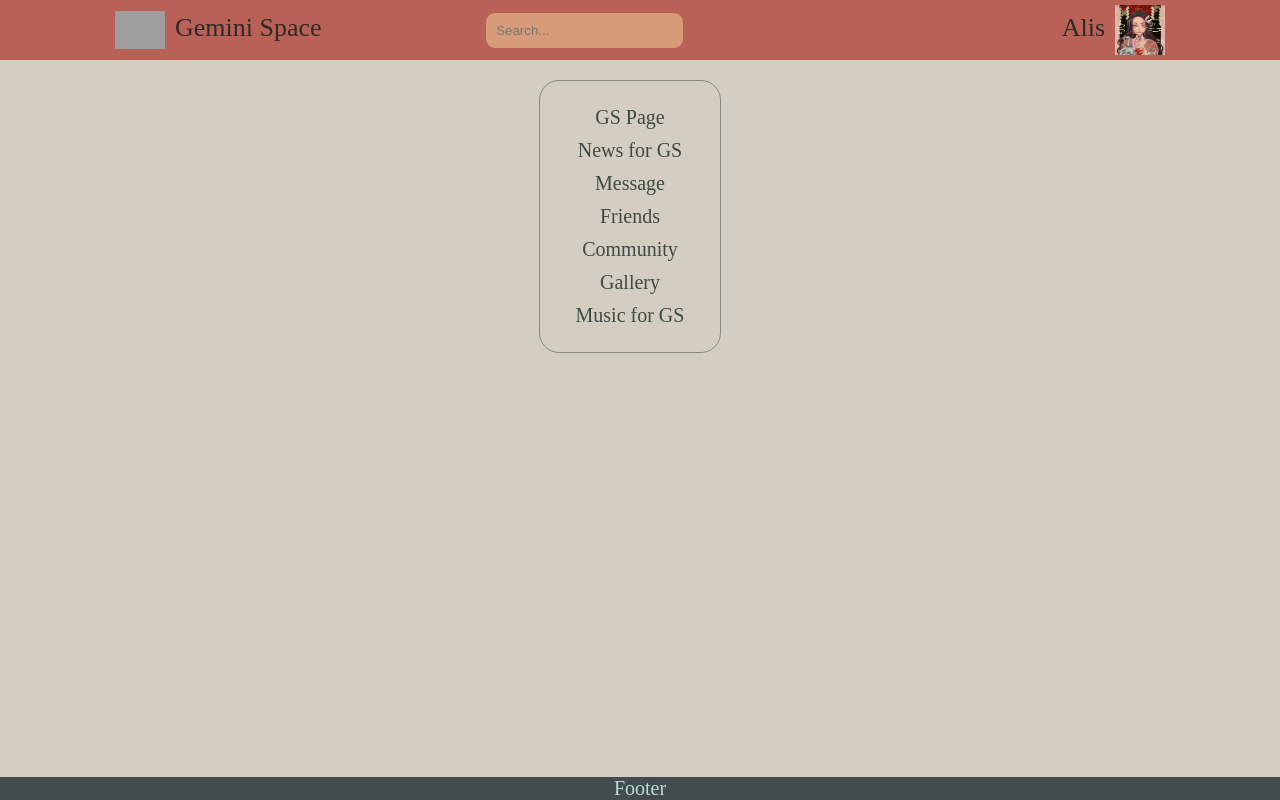
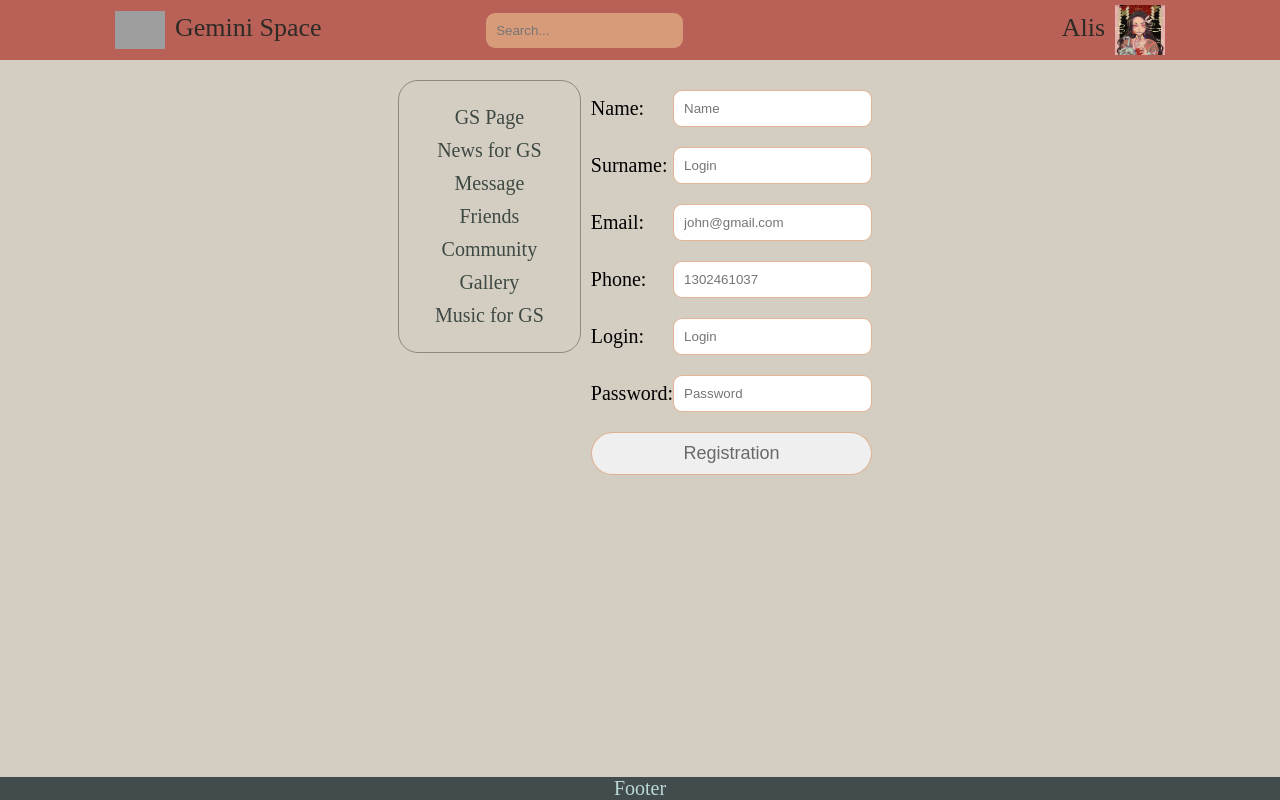
Before and after one commit to Alina-KI/gemini-space-frontend, a React (Create React App) app: page /registration in a window 1280 px wide. Built offline with nearby package versions, Linux system fonts and the light colour scheme; grey boxes are pictures that could not be loaded; a web font is replaced by a local one.

Commit message:
started registration

```diff
--- a/src/components/header/header.tsx
+++ b/src/components/header/header.tsx
@@ -16,7 +16,7 @@ export const Header = () => {
           <input type="text" placeholder="Search..." className={s.header_search}/>
         </div>
         <div className={s.login}>
-          <span className={s.login_name}><NavLink to="/auth">Alis</NavLink></span>
+          <span className={s.login_name}><NavLink to="/registration">Alis</NavLink></span>
           <NavLink to="/user/:pk">
             <div className={s.login_logo} style={{ backgroundImage: `url("${avatar}")` }}/>
           </NavLink>
--- a/src/components/pages/registration/registration.module.scss
+++ b/src/components/pages/registration/registration.module.scss
@@ -0,0 +1,45 @@
+.container{
+  display: flex;
+  flex-direction: column;
+
+  .textInput{
+    display: flex;
+    flex-direction: row;
+    justify-content: space-between;
+    align-items: center;
+  }
+
+  input{
+    border-radius: 9px;
+    padding: 10px;
+    border: 1px solid rgba(222, 167, 128, 0.833);
+    outline: none;
+    margin: 10px 0;
+  }
+
+  button{
+    font-size: 18px;
+    border-radius: 30px;
+    padding: 10px 50px;
+    color: dimgray;
+    border: 1px solid rgba(222, 167, 128, 0.833);
+    outline: none;
+    margin: 10px 0;
+    transition: 1s;
+  }
+  button:hover{
+    cursor: pointer;
+    color: #2E2B26;
+    background: rgba(222, 167, 128, 0.833);
+  }
+  .inputError{
+    display: flex;
+    align-items: center;
+
+    .error{
+      color: rgba(175, 56, 48);
+      text-align: center;
+      margin-left: 10px;
+    }
+  }
+}
--- a/src/components/pages/registration/registration.tsx
+++ b/src/components/pages/registration/registration.tsx
@@ -1,29 +1,106 @@
 import React from 'react'
-// import s from './registration.module.scss'
-// import { SubmitHandler, useForm } from 'react-hook-form'
+import s from './registration.module.scss'
+import { SubmitHandler, useForm } from 'react-hook-form'
 
-// type Registration = {
-//   login: string
-//   password: string
-//   email: string
-//   phone: number
-//   name: string
-//   surname: string
-//   age: number
-// }
+type Registration = {
+  login: string
+  password: string
+  email: string
+  phone: number
+  name: string
+  surname: string
+  age: number
+}
 
 export const Registration = () => {
-  // const { register, handleSubmit, watch, formState: { errors } } = useForm<Registration>()
-  // const onSubmit: SubmitHandler<Registration> = data => {
-  //   console.log(data)
-  // }
+  const { register, handleSubmit, watch, formState: { errors } } = useForm<Registration>()
+  const onSubmit: SubmitHandler<Registration> = data => {
+    console.log(data)
+  }
 
   return (
-    // <form onSubmit={handleSubmit(onSubmit)}>
-    //
-    // </form>
-    <div>
-
-    </div>
+    <form onSubmit={handleSubmit(onSubmit)} className={s.container}>
+      <div className={s.textInput}>
+        <p>Name:</p>
+        <div className={s.inputError}>
+          <input
+            {...register('name', {
+              required: { value: true, message: 'This field is required' },
+              maxLength: { value: 100, message: 'Login cannot exceed 100 characters' }
+            })}
+            type="text" placeholder="Name" />
+          {errors?.name &&
+          <p className={s.error}>* {errors.name.message} </p>}
+        </div>
+      </div>
+      <div className={s.textInput}>
+        <p>Surname:</p>
+        <div className={s.inputError}>
+          <input
+            {...register('surname', {
+              required: { value: true, message: 'This field is required' },
+              maxLength: { value: 100, message: 'Login cannot exceed 100 characters' }
+            })}
+            type="text" placeholder="Login" />
+          {errors?.surname &&
+          <p className={s.error}>* {errors.surname.message} </p>}
+        </div>
+      </div>
+      <div className={s.textInput}>
+        <p>Email:</p>
+        <div className={s.inputError}>
+          <input
+            {...register('email', {
+              required: { value: true, message: 'This field is required' },
+              pattern: { value: /^\S+@\S+$/i, message: 'The email is not in the correct format' }
+            })}
+            type="text" placeholder="john@gmail.com" />
+          {errors?.email &&
+          <p className={s.error}>* {errors.email.message} </p>}
+        </div>
+      </div>
+      <div className={s.textInput}>
+        <p>Phone:</p>
+        <div className={s.inputError}>
+          <input
+            {...register('phone', {
+              required: { value: true, message: 'This field is required' },
+              minLength: { value: 6, message: 'Phone cannot be less than 6 characters' },
+              maxLength: { value: 12, message: 'Phone cannot exceed 12 characters' },
+              pattern: { value: /^\d{3}\d{3}\d{4}/i, message: 'The number phone is not in the correct format' }
+            })}
+            type="text" placeholder="1302461037" />
+          {errors?.phone &&
+          <p className={s.error}>* {errors.phone.message} </p>}
+        </div>
+      </div>
+      <div className={s.textInput}>
+        <p>Login:</p>
+        <div className={s.inputError}>
+          <input
+            {...register('login', {
+              required: { value: true, message: 'This field is required' },
+              maxLength: { value: 100, message: 'Login cannot exceed 100 characters' }
+            })}
+            type="text" placeholder="Login" />
+          {errors?.login &&
+          <p className={s.error}>* {errors.login.message} </p>}
+        </div>
+      </div>
+      <div className={s.textInput}>
+        <p>Password:</p>
+        <div className={s.inputError}>
+          <input
+            {...register('password', {
+              required: { value: true, message: 'This field is required' },
+              maxLength: { value: 100, message: 'Password cannot exceed 100 characters' }
+            })}
+            type="text" placeholder="Password" />
+          {errors?.password &&
+          <p className={s.error}>* {errors.password.message} </p>}
+        </div>
+      </div>
+      <button type="submit">Registration</button>
+    </form>
   )
 }
```
